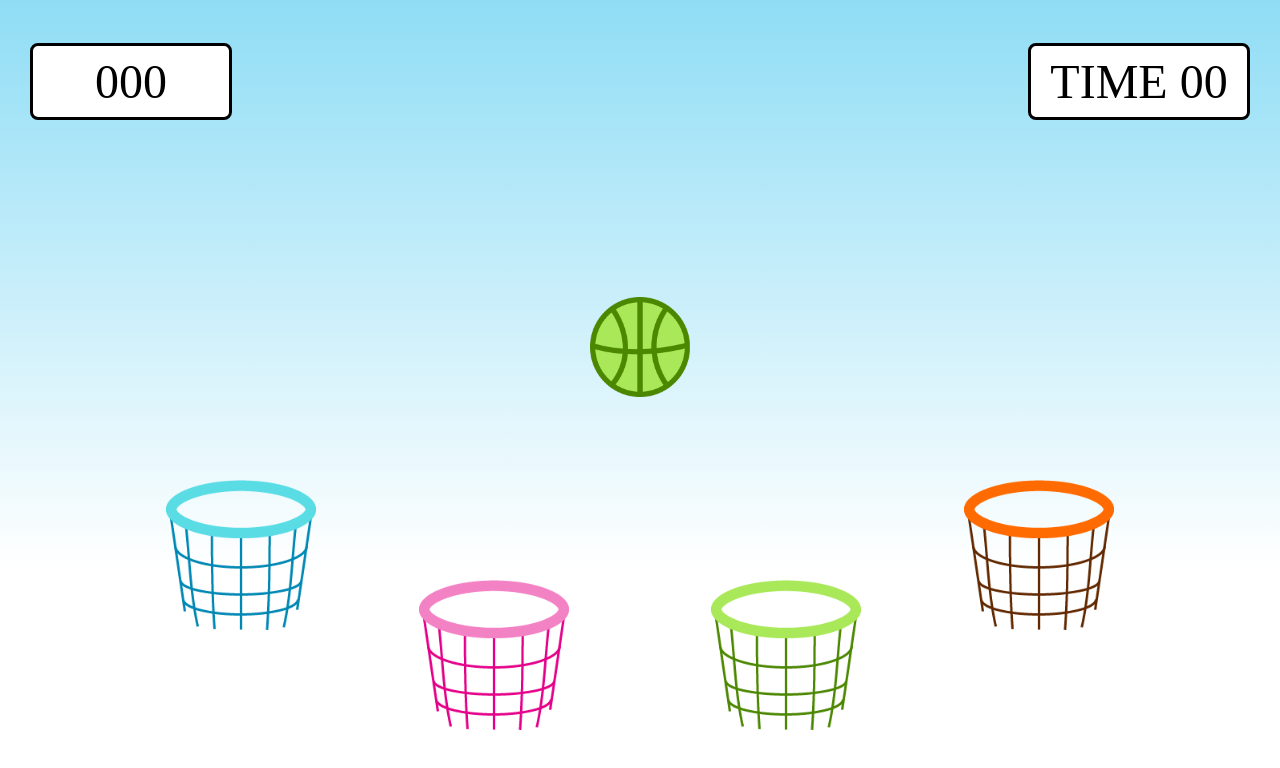
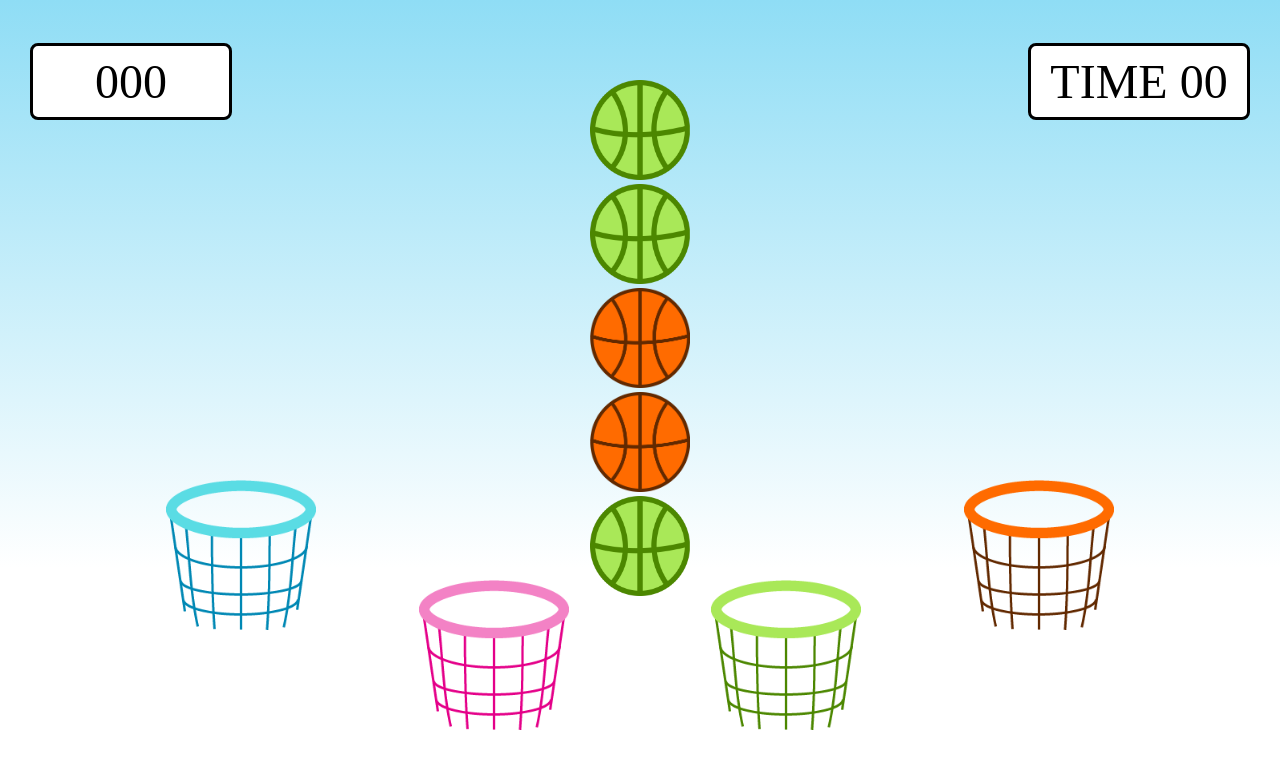
Before and after one commit to hyewwonn/BuzzerBeater, a Next.js app: page /GamePage in a window 1280 px wide. Shown: the top 768 px of the page. Built offline with nearby package versions, Linux system fonts and the light colour scheme; a web font is replaced by a local one.

Commit message:
큐 사용해서 수정

```diff
--- a/src/pages/GamePage.js
+++ b/src/pages/GamePage.js
@@ -10,17 +10,28 @@ import pgp from '../../public/img/pinkgoalpost.png';
 import ogp from '../../public/img/orangegoalpost.png';
 import ggp from '../../public/img/greengoalpost.png';
 
+const Ball = ({ image }) => {
+  return (
+    <div className={styles.ball}>
+      <Image src={image} alt="ball" width={100} height={100} />
+    </div>
+  );
+};
+
 export default function GamePage() {
   const leftstyle = { float: 'left' };
   const rightstyle = { float: 'right' };
   const ballImages = [bb, pb, ob, gb];
-  const [ballPosition, setBallPosition] = useState(0);
-  const [ballImage, setBallImage] = useState(ballImages[0]);
+  const [ballsQueue, setBallsQueue] = useState([]);
 
   useEffect(() => {
     const interval = setInterval(() => {
-      setBallPosition(prevPosition => prevPosition + 2);
-      setBallImage(ballImages[Math.floor(Math.random() * ballImages.length)]);
+      const randomImage = ballImages[Math.floor(Math.random() * ballImages.length)];
+      setBallsQueue(prevBallsQueue => {
+        // 큐의 크기를 제한하고 가장 오래된 이미지를 제거합니다.
+        const newBallsQueue = [...prevBallsQueue, randomImage].slice(-5);
+        return newBallsQueue;
+      });
     }, 1000);
 
     return () => clearInterval(interval);
@@ -33,8 +44,12 @@ export default function GamePage() {
         <div style={rightstyle} className={styles.timeClock}>TIME 00</div>
       </div>
       <div className={styles.ballsContainer}>
-        <div className={styles.balls} style={{ marginTop: `${ballPosition}px` }}>
-          <Image className={styles.ball} src={ballImage} alt="ball" width={100} height={100} />
+        <div className={styles.ballBox}>
+          <div className={styles.balls}>
+            {ballsQueue.map((image, index) => (
+              <Ball key={index} image={image} />
+            ))}
+          </div>
         </div>
       </div>
       <div className={styles.goalPostsContainer}>
```
